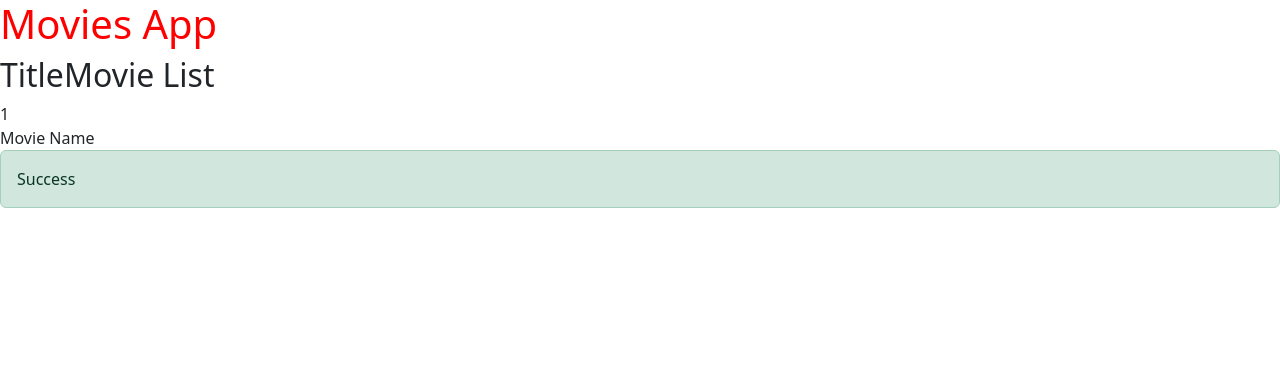
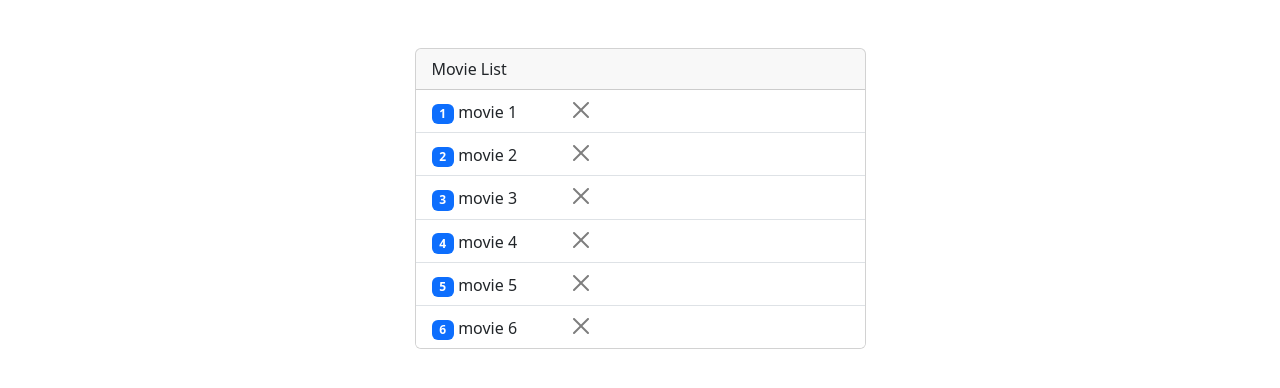
Before and after one commit to Abdullah-Alsabouni/MovieApp, an Angular app: page / in a window 1280 px wide. Shown: the top 388 px of the page. Built offline with nearby package versions, Linux system fonts and the light colour scheme.

Commit message:
Lesson 5-Directives

```diff
--- a/src/app/app.component.html
+++ b/src/app/app.component.html
@@ -1,6 +1,7 @@
-<h1>Movies App</h1>
-<movies></movies>
-
-<div class = "alert alert-success">
-    Success
+<div class="container">
+    <div class = "row justify-content-center">
+        <div class="col-md-5 mt-5">
+            <movies></movies>
+        </div>
+    </div>
 </div>
--- /dev/null
+++ b/src/app/movie.datasource.ts
@@ -0,0 +1,10 @@
+import { Movie } from "./movie";
+
+export const Movies: Movie[] = [ // Movies dizisi bir Movie nesnesi
+    {id: 1, name: "movie 1"},
+    {id: 2, name: "movie 2"},
+    {id: 3, name: "movie 3"},
+    {id: 4, name: "movie 4"},
+    {id: 5, name: "movie 5"},
+    {id: 6, name: "movie 6"}
+];
--- a/src/app/movies/movies.component.html
+++ b/src/app/movies/movies.component.html
@@ -1,5 +1,11 @@
-<h2>
-    {{ "Title" + getTitle() }}
-  </h2>
-  <div> {{ movie.id }} </div>
-  <div> {{ movie.name }}</div>
+<div class="card">
+  <div class="card-header">
+    {{title}}
+  </div>
+  <ul class="list-group list-group-flush">
+    <li *ngFor="let movie of movies" class="list-group-item"> <!-- movies = Movies(movie.datasource.ts)-->
+      <span class = "badge text-bg-primary">{{movie.id}}</span> {{movie.name}}
+      <button type="button" class="btn-close ms-5" aria-label="Close"></button>
+    </li>
+  </ul>
+</div>
--- a/src/app/movies/movies.component.ts
+++ b/src/app/movies/movies.component.ts
@@ -1,5 +1,5 @@
 import { Component } from '@angular/core';
-import { Movie } from '../movie';
+import { Movies } from '../movie.datasource';
 
 
 @Component({
@@ -8,14 +8,5 @@
 })
 export class MoviesComponent {
   title = 'Movie List';
-
-    movie: Movie = {
-        id: 1,
-        name: 'Movie Name'
-    }
-
-
-  getTitle() {
-    return this.title;
-  }
+  movies = Movies; // movies movie.datasource.ts'ten gelen Movie dizisine eşit
 }
```
Also changed, not shown: src/app/movie.ts (+2 -7 lines).
